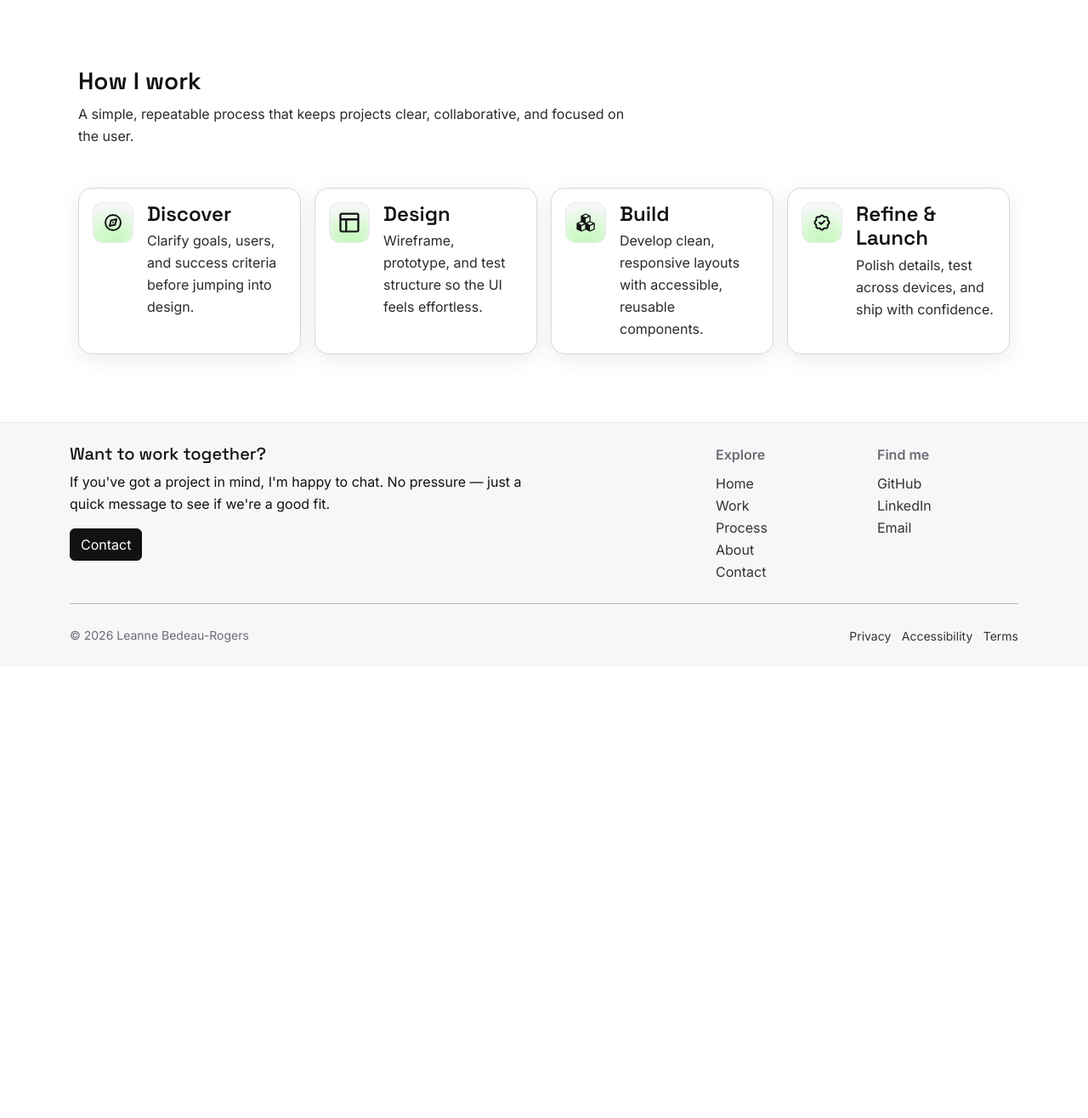
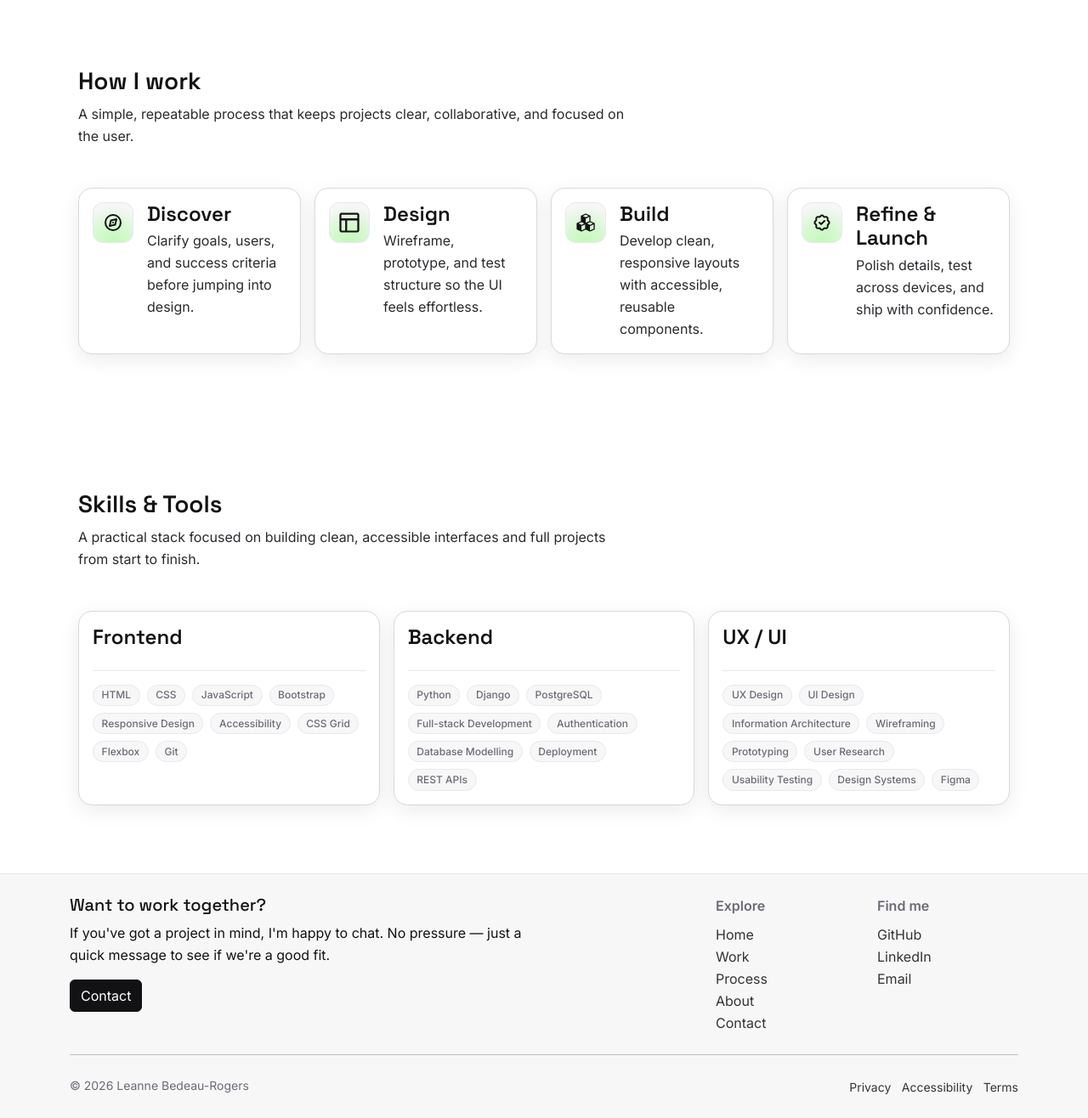
Before and after one commit to creatvie-introvert/portfolio-2026, a Django app: page / in a window 1280 px wide. Shown: the part 1123-2439 px from the top of the page at 85% size. Before the commit the page ends 1880 px from the top, so only its background shows below. Run offline with Django 5.2, Linux system fonts and the light colour scheme; data that the repository does not hold is empty.

Commit message:
feat(home): add Skills & Tools section styling

```diff
--- a/core/static/core/css/style.css
+++ b/core/static/core/css/style.css
@@ -449,6 +449,51 @@
         display: block;
     }
 
+    /* 5.5) Skills & Tools */
+    .skills-grid {
+        display: grid;
+        gap: 16px;
+    }
+
+    /* Tablet: 2 columns */
+    @media (min-width: 768px) {
+        .skills-grid {
+            grid-template-columns: repeat(2, 1fr);
+        }
+    }
+
+    /* Desktop: 2 columns */
+    @media (min-width: 992px) {
+        .skills-grid {
+            grid-template-columns: repeat(3, 1fr);
+        }
+    }
+
+    /* Skills card */
+    .skills-card {
+        padding: 16px;
+        display: flex;
+        flex-direction: column;
+        gap: 16px;
+    }
+
+    /* Make the divider behave like a divider, not a mini card */
+    .skills-card .u-divider {
+        border: none;
+        border-top: 1px solid var(--border-subtle);
+        border-radius: 0;
+        box-shadow: none;
+        background: transparent;
+        height: 0;
+    }
+
+    /* Tags layout */
+    .skills-tags {
+        display: flex;
+        flex-wrap: wrap;
+        gap: 8px;
+    }
+
     /* 6) UTILITIES (tiny reusable helpers) */
 
     /* Visually hidden (accessibility) */
@@ -466,7 +511,7 @@
 
     /* Soft divider line */
     .u-divider {
-        background: var(--bg-card);
+        /* background: var(--bg-card); */
         border: 1px solid var(--border-subtle);
         border-radius: var(--radius);
         box-shadow: var(--shadow-1);
--- a/core/templates/core/home.html
+++ b/core/templates/core/home.html
@@ -253,4 +253,138 @@
         </div>
     </div>
 </section>
+
+<section class="section section--compact">
+    <div class="container">
+
+        <!-- Section header -->
+        <div class="section-header">
+            <h2 class="h3 fw-semibold mb-2">
+                Skills &amp; Tools
+            </h2>
+
+            <p class="text-secondary prose mb-0">
+                A practical stack focused on building clean, accessible interfaces and full projects from start to finish.
+            </p>
+        </div>
+
+        <!-- Cards -->
+        <div class="skills-grid">
+
+            <!-- Card 1 -->
+            <article class="skills-card u-surface">
+                <h3 class="h4 fw-semibold">
+                    Frontend
+                </h3>
+
+                <div class="u-divider"></div>
+
+                <div class="skills-tags">
+                    <span class="badge rounded-pill badge-tag">
+                        HTML
+                    </span>
+                    <span class="badge rounded-pill badge-tag">
+                        CSS
+                    </span>
+                    <span class="badge rounded-pill badge-tag">
+                        JavaScript
+                    </span>
+                    <span class="badge rounded-pill badge-tag">
+                        Bootstrap
+                    </span>
+                    <span class="badge rounded-pill badge-tag">
+                        Responsive Design
+                    </span>
+                    <span class="badge rounded-pill badge-tag">
+                        Accessibility
+                    </span>
+                    <span class="badge rounded-pill badge-tag">
+                        CSS Grid
+                    </span>
+                    <span class="badge rounded-pill badge-tag">
+                        Flexbox
+                    </span>
+                    <span class="badge rounded-pill badge-tag">
+                        Git
+                    </span>
+                </div>
+            </article>
+
+            <!-- Card 2 -->
+            <article class="skills-card u-surface">
+                <h3 class="h4 fw-semibold">
+                    Backend
+                </h3>
+
+                <div class="u-divider"></div>
+
+                <div class="skills-tags">
+                    <span class="badge rounded-pill badge-tag">
+                        Python
+                    </span>
+                    <span class="badge rounded-pill badge-tag">
+                        Django
+                    </span>
+                    <span class="badge rounded-pill badge-tag">
+                        PostgreSQL
+                    </span>
+                    <span class="badge rounded-pill badge-tag">
+                        Full-stack Development
+                    </span>
+                    <span class="badge rounded-pill badge-tag">
+                        Authentication
+                    </span>
+                    <span class="badge rounded-pill badge-tag">
+                        Database Modelling
+                    </span>
+                    <span class="badge rounded-pill badge-tag">
+                        Deployment
+                    </span>
+                    <span class="badge rounded-pill badge-tag">
+                        REST APIs
+                    </span>
+                </div>
+            </article>
+
+            <!-- Card 3 -->
+            <article class="skills-card u-surface">
+                <h3 class="h4 fw-semibold">
+                    UX / UI
+                </h3>
+
+                <div class="u-divider"></div>
+
+                <div class="skills-tags">
+                    <span class="badge rounded-pill badge-tag">
+                        UX Design
+                    </span>
+                    <span class="badge rounded-pill badge-tag">
+                        UI Design
+                    </span>
+                    <span class="badge rounded-pill badge-tag">
+                        Information Architecture
+                    </span>
+                    <span class="badge rounded-pill badge-tag">
+                        Wireframing
+                    </span>
+                    <span class="badge rounded-pill badge-tag">
+                        Prototyping
+                    </span>
+                    <span class="badge rounded-pill badge-tag">
+                        User Research
+                    </span>
+                    <span class="badge rounded-pill badge-tag">
+                        Usability Testing
+                    </span>
+                    <span class="badge rounded-pill badge-tag">
+                        Design Systems
+                    </span>
+                    <span class="badge rounded-pill badge-tag">
+                        Figma
+                    </span>
+                </div>
+            </article>
+         </div>
+    </div>
+</section>
 {% endblock %}
```
